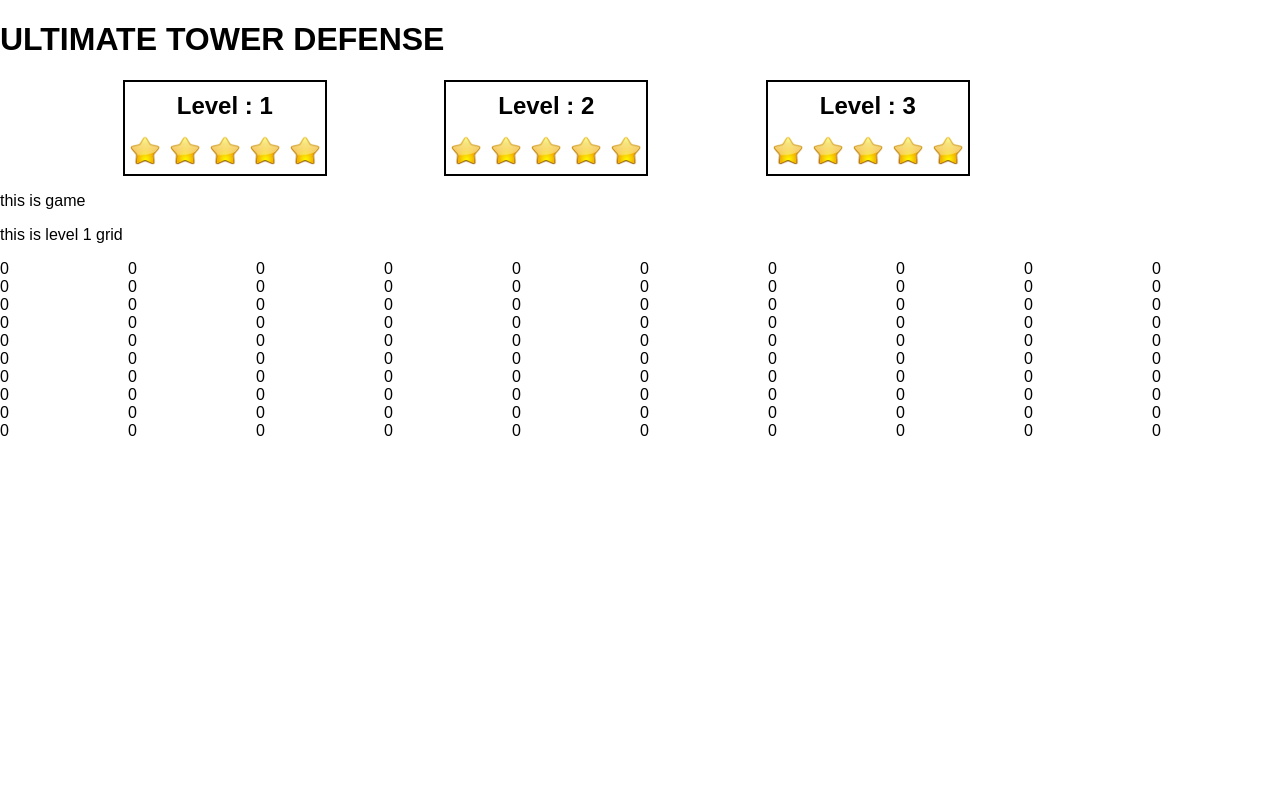
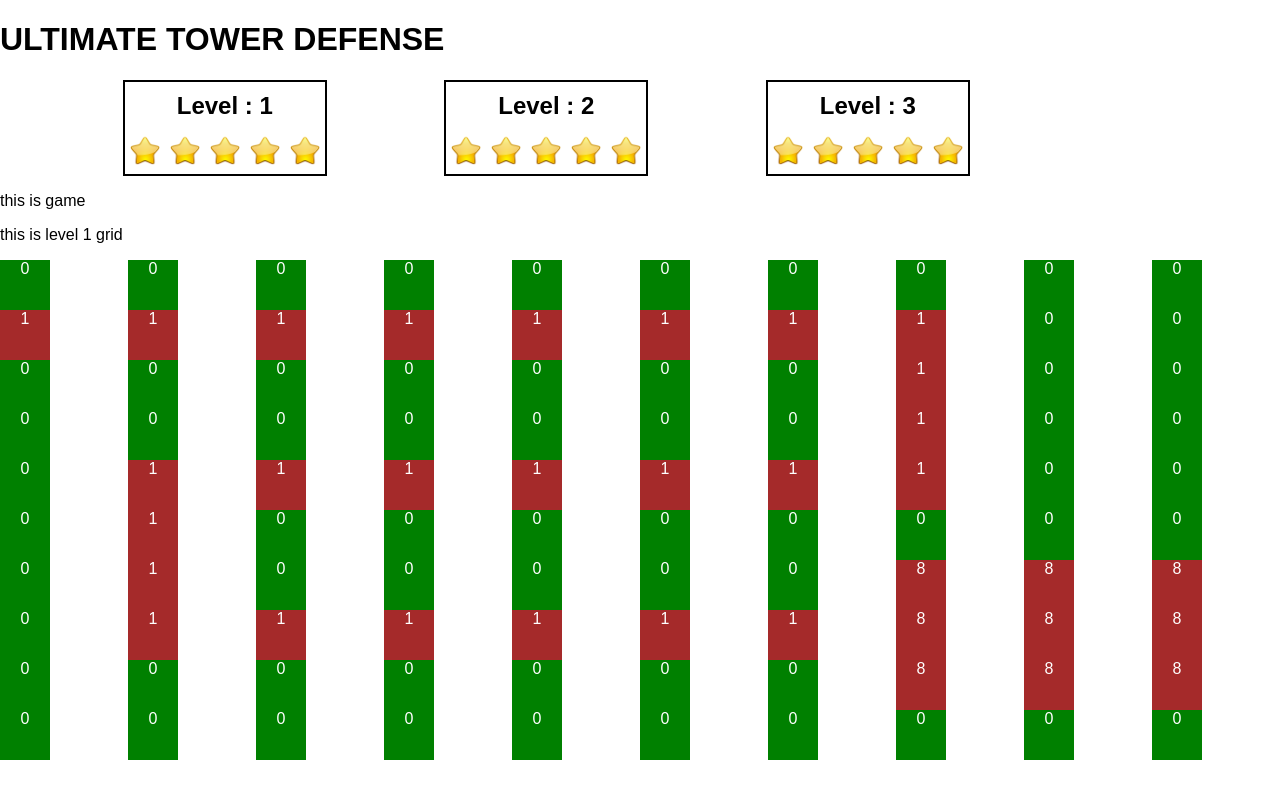
Before and after one commit to codacy-badger/UltimateTowerDefense, a React (Create React App) app: page / in a window 1280 px wide. Built offline with nearby package versions, Linux system fonts and the light colour scheme.

Commit message:
add css in grid

```diff
--- a/src/App.css
+++ b/src/App.css
@@ -1,4 +1,20 @@
 .grid {
     display: grid;
     grid-template-columns: repeat(10, auto);
+    text-align: center
 }
+
+.black {
+    background-color: green;
+    color: white;
+}
+
+.white {
+    background-color: brown;
+    color: white;
+}
+
+.each-div {
+    height: 50px;
+    width: 50px;
+}
--- a/src/components/Game.jsx
+++ b/src/components/Game.jsx
@@ -6,16 +6,16 @@ class Game extends Component {
     super(props);
     this.state = {
       data: [
-        [0, 0, 0, 0, 0, 0, 0, 0, 0, 0],
-        [0, 0, 0, 0, 0, 0, 0, 0, 0, 0],
-        [0, 0, 0, 0, 0, 0, 0, 0, 0, 0],
-        [0, 0, 0, 0, 0, 0, 0, 0, 0, 0],
-        [0, 0, 0, 0, 0, 0, 0, 0, 0, 0],
-        [0, 0, 0, 0, 0, 0, 0, 0, 0, 0],
-        [0, 0, 0, 0, 0, 0, 0, 0, 0, 0],
-        [0, 0, 0, 0, 0, 0, 0, 0, 0, 0],
-        [0, 0, 0, 0, 0, 0, 0, 0, 0, 0],
-        [0, 0, 0, 0, 0, 0, 0, 0, 0, 0]
+        [0, 1, 0, 0, 0, 0, 0, 0, 0, 0],
+        [0, 1, 0, 0, 1, 1, 1, 1, 0, 0],
+        [0, 1, 0, 0, 1, 0, 0, 1, 0, 0],
+        [0, 1, 0, 0, 1, 0, 0, 1, 0, 0],
+        [0, 1, 0, 0, 1, 0, 0, 1, 0, 0],
+        [0, 1, 0, 0, 1, 0, 0, 1, 0, 0],
+        [0, 1, 0, 0, 1, 0, 0, 1, 0, 0],
+        [0, 1, 1, 1, 1, 0, 8, 8, 8, 0],
+        [0, 0, 0, 0, 0, 0, 8, 8, 8, 0],
+        [0, 0, 0, 0, 0, 0, 8, 8, 8, 0]
       ]
     };
   }
--- a/src/components/LevelOne.jsx
+++ b/src/components/LevelOne.jsx
@@ -4,7 +4,17 @@ class LevelOne extends Component {
   render() {
     let detail = this.props.detail.map((arr, index) => (
       <div key={index}>
-        {arr.map((value, i) => <div key={i}>{value}</div>)}
+        {arr.map((value, i) => {
+          if (value == 0) {
+            return <div key={i} className="black each-div">
+              {value}
+            </div>;
+          } else {
+            return <div key={i} className="white each-div">
+              {value}
+            </div>;
+          }
+        })}
       </div>
     ));
     let grid = {};
```
Also changed, not shown: 1 other file (tests, documents, lock files or other folders).
